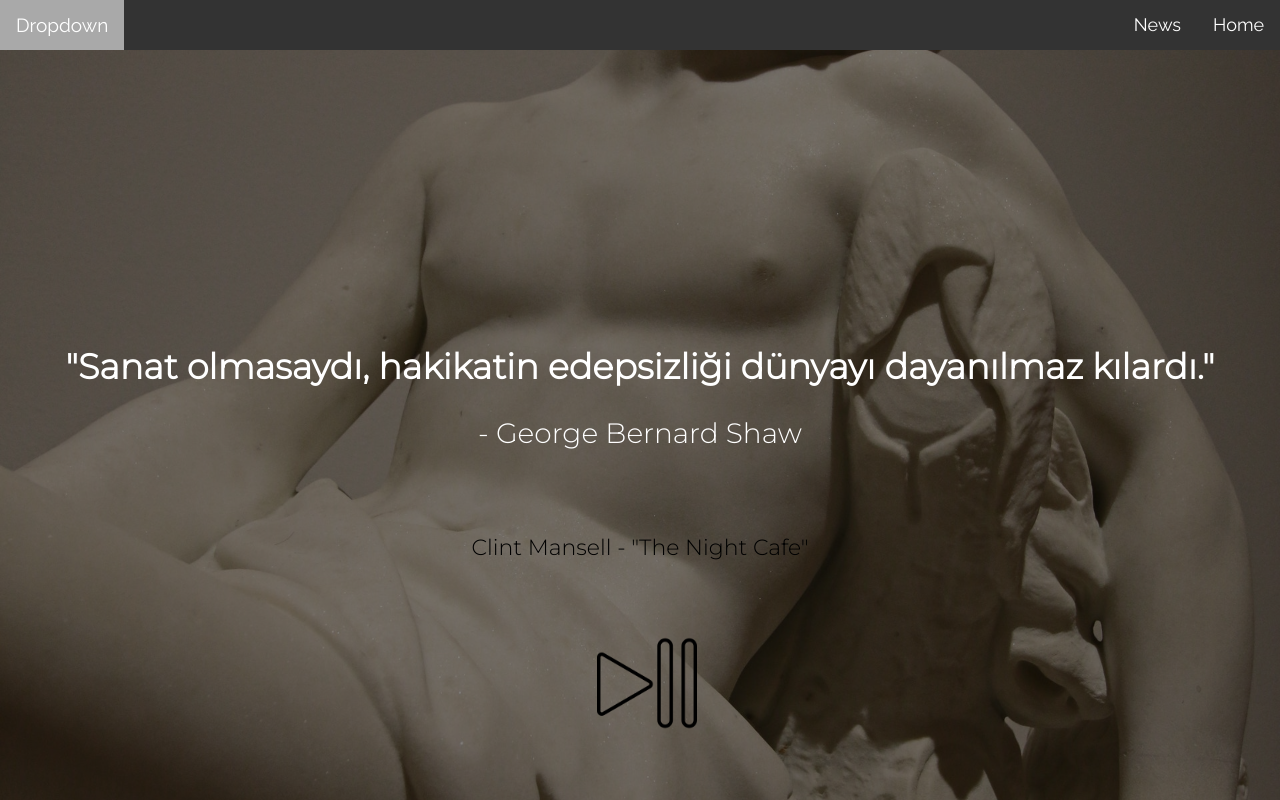
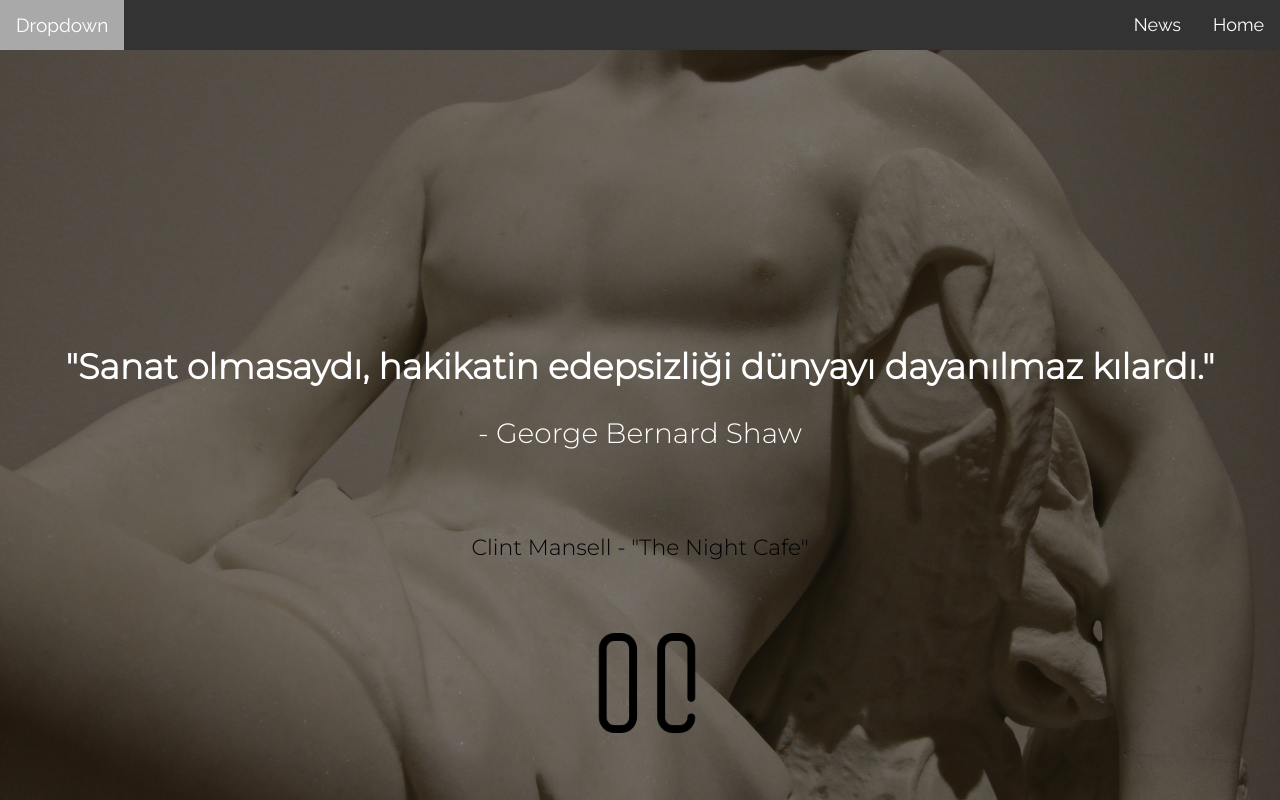
Before and after one commit to emreozbkr/Statue, a plain HTML site: page Statue/index.html in a window 1280 px wide. Both pictures are taken after a click on the picture 647 px from the left and 682 px from the top of the page. Shown: the top 800 px of the page. Drawn offline with nearby package versions, Linux system fonts and the light colour scheme.

Commit message:
Update index.html

```diff
--- a/Statue/index.html
+++ b/Statue/index.html
@@ -30,7 +30,7 @@
         <p>- George Bernard Shaw</p><br>
         <div class="auidomp3">
           <p >Clint Mansell - "The Night Cafe"</p>
-          <img src="./images/play.png" class="playyy" id="icon">
+          <img src="./images/playy.png" class="playyy" id="icon">
         </div>
 
       </div>
@@ -50,10 +50,10 @@
   icon.onclick = function(){
     if(mySong.paused){
       mySong.play();
-      icon.src = "./images/play.png"
+      icon.src = "./images/pausee.png"
     }else{
       mySong.pause();
-      icon.src = "./images/play.png"
+      icon.src = "./images/playy.png"
 
     }
   }
```
